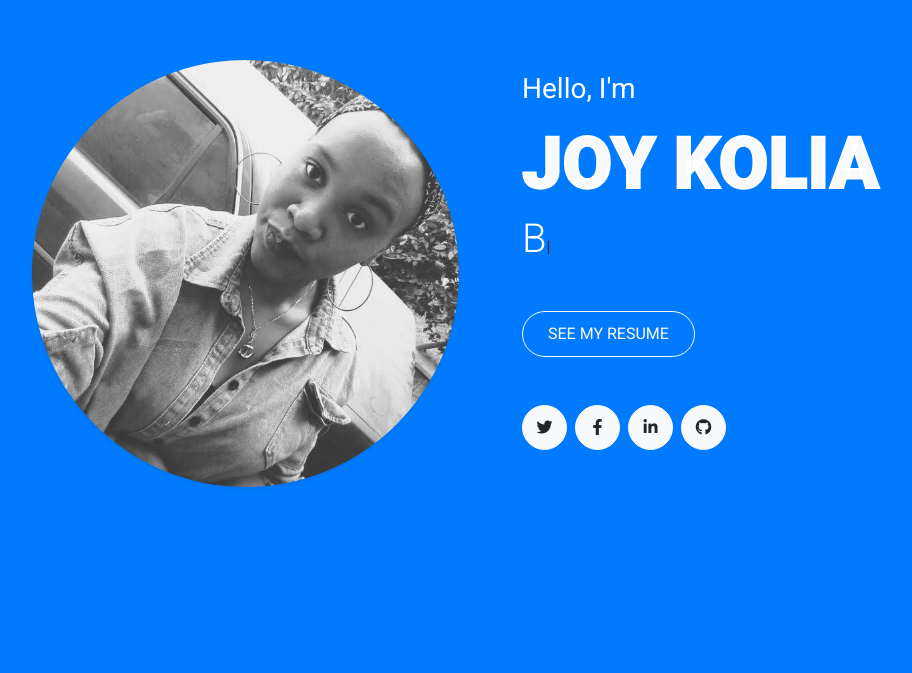
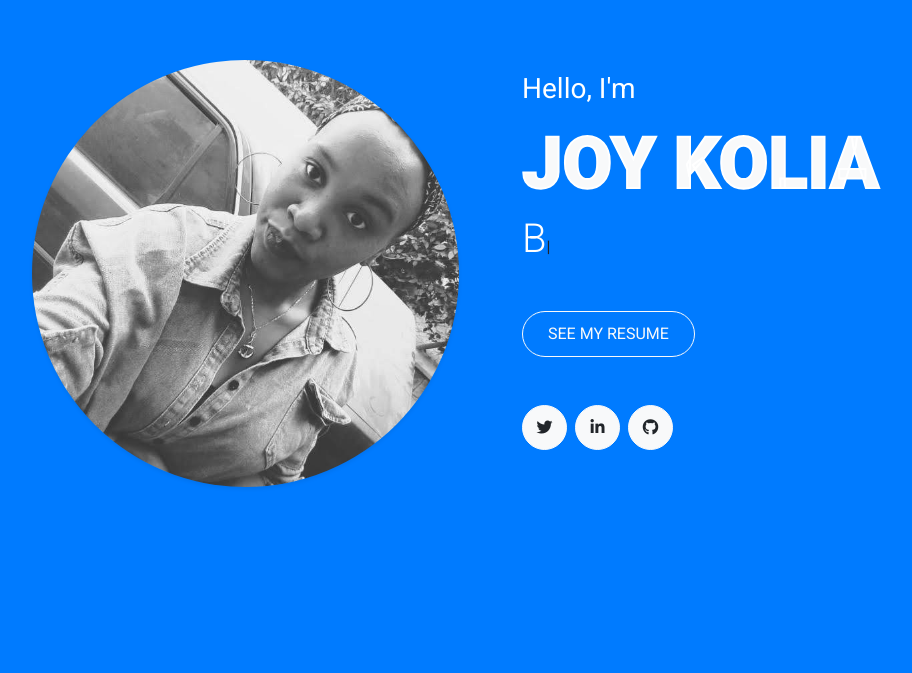
Before and after one commit to jLuseno161/Port-folio, a plain HTML site: page index.html in a window 1280 px wide. Shown: the part 127-800 px from the top of the page, without its empty margins (38-950 px from the left). Drawn offline with nearby package versions, Linux system fonts and the light colour scheme.

Commit message:
save changes

```diff
--- a/index.html
+++ b/index.html
@@ -58,7 +58,7 @@
 
                         <div class="d-flex justify-content-center mb-4">
                             <a class="btn btn-light btn-social mr-2" href="https://twitter.com/?lang=en"><i class="fab fa-twitter"></i></a>
-                            <a class="btn btn-light btn-social mr-2" href="https://touch.facebook.com/joy.luseno"><i class="fab fa-facebook-f"></i></a>
+                            <!-- <a class="btn btn-light btn-social mr-2" href="https://touch.facebook.com/joy.luseno"><i class="fab fa-facebook-f"></i></a> -->
                             <a class="btn btn-light btn-social mr-2" href="https://www.linkedin.com/in/joy-kolia-65918118b/"><i class="fab fa-linkedin-in"></i></a>
                             <a class="btn btn-light btn-social" href="https://joyluseno0@gmail.com"><i class="fab fa-github"></i></a>
                         </div>
```
